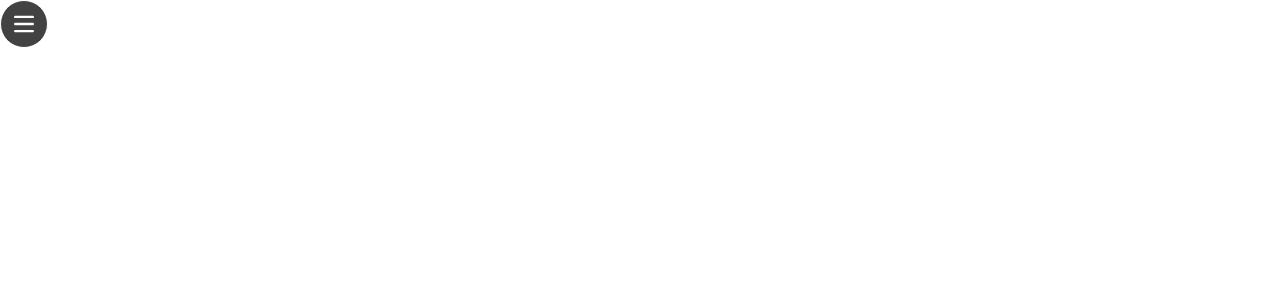
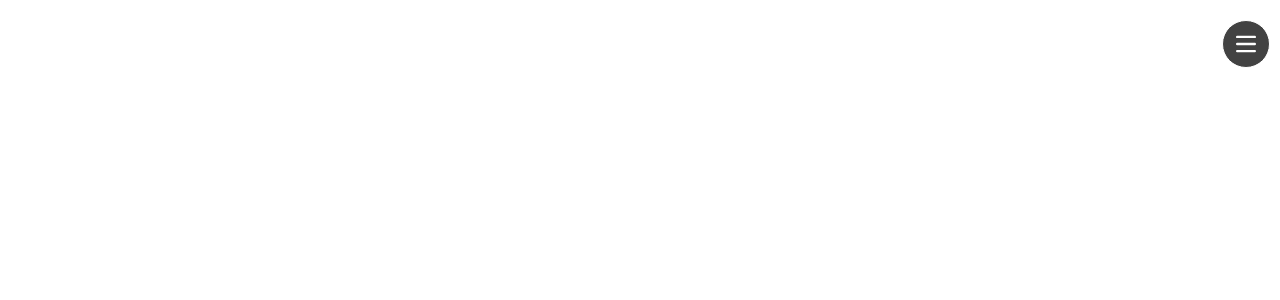
Before and after one commit to Giozzi570/Proyecto-inet, a Next.js app: page / in a window 1280 px wide. Shown: the top 300 px of the page. Built offline with nearby package versions, Linux system fonts and the light colour scheme.

Commit message:
cambios-4

```diff
--- a/src/app/components/header_footer/header.css
+++ b/src/app/components/header_footer/header.css
@@ -22,8 +22,8 @@
 }
 #button-nav{
     position: fixed;
-    right: 10;
-    top: 20;
+    right: 10px;
+    top: 20px;
     z-index: 1000;
     background: hsla(0, 0%, 0%, 0.74);
     display: flex;
```
